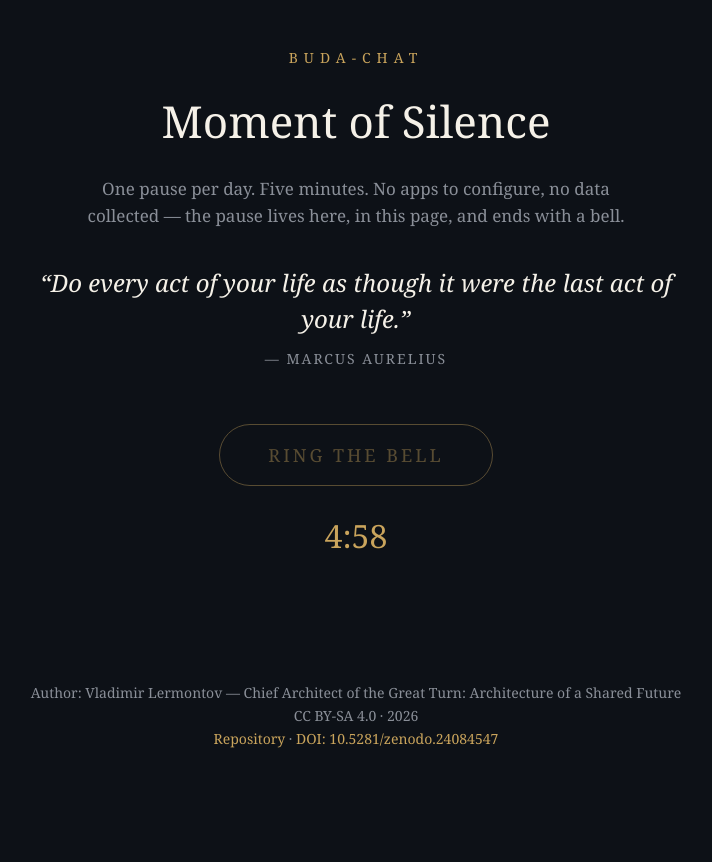
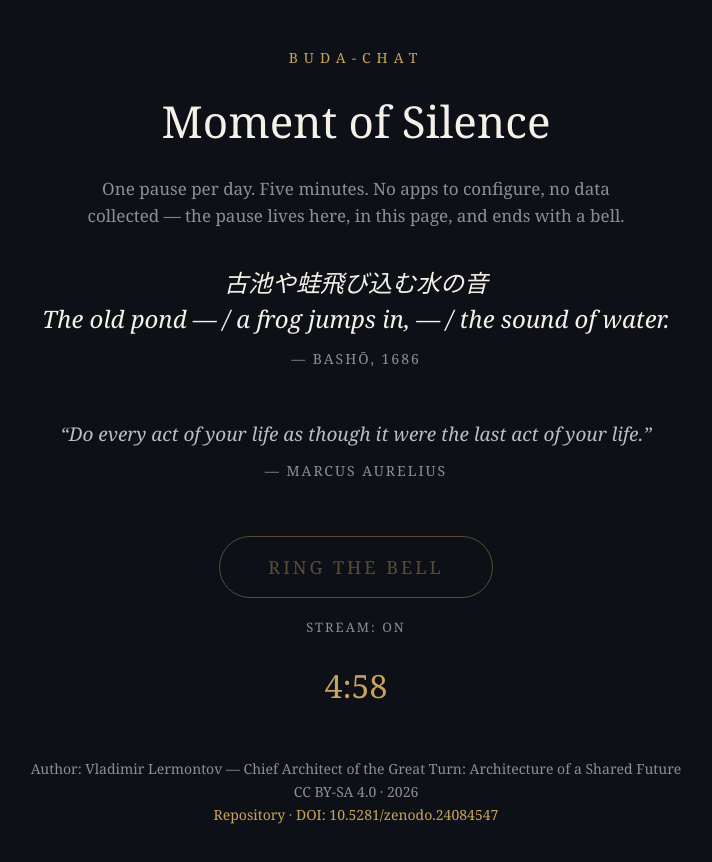
Before and after one commit to tatpremasti-max/buda-chat, a plain HTML site: page index.html in a window 1280 px wide. Both pictures are taken after a click on the button "RING THE BELL". Shown: the whole page, without its empty margins (284-996 px from the left). Before the commit the page ends 800 px from the top, so only its background shows below. Drawn offline with Linux system fonts and the light colour scheme.

Commit message:
Update index.html

```diff
--- a/index.html
+++ b/index.html
@@ -45,13 +45,23 @@
     line-height:1.5;
     margin-bottom:12px;
   }
+  .quote-echo {
+    font-size:19px;
+    font-style:italic;
+    color:#b8bdc7;
+    max-width:640px;
+    line-height:1.5;
+    margin-top:28px;
+    margin-bottom:12px;
+  }
   .author {
     font-size:14px;
     letter-spacing:2px;
     color:#8a8f98;
     text-transform:uppercase;
-    margin-bottom:56px;
+    margin-bottom:24px;
   }
+  .author-last { margin-bottom:56px; }
   #bellBtn {
     background:transparent;
     border:1px solid #c9a45c;
@@ -66,6 +76,18 @@
   }
   #bellBtn:hover:not(:disabled) { background:#c9a45c; color:#0d1117; }
   #bellBtn:disabled { opacity:.4; cursor:default; }
+  #streamBtn {
+    background:transparent;
+    border:none;
+    color:#8a8f98;
+    font-family:inherit;
+    font-size:13px;
+    letter-spacing:2px;
+    margin-top:20px;
+    cursor:pointer;
+    text-transform:uppercase;
+  }
+  #streamBtn:hover { color:#c9a45c; }
   #timer {
     font-size:32px;
     color:#c9a45c;
@@ -89,10 +111,14 @@
 <h1>Moment of Silence</h1>
 <p class="subtitle">One pause per day. Five minutes. No apps to configure, no data collected &mdash; the pause lives here, in this page, and ends with a bell.</p>
 
-<p class="quote">&ldquo;Do every act of your life as though it were the last act of your life.&rdquo;</p>
-<p class="author">&mdash; Marcus Aurelius</p>
+<p class="quote">古池や蛙飛び込む水の音<br>The old pond &mdash; / a frog jumps in, &mdash; / the sound of water.</p>
+<p class="author">&mdash; Bash&#333;, 1686</p>
+
+<p class="quote-echo">&ldquo;Do every act of your life as though it were the last act of your life.&rdquo;</p>
+<p class="author author-last">&mdash; Marcus Aurelius</p>
 
 <button id="bellBtn">RING THE BELL</button>
+<button id="streamBtn">STREAM: ON</button>
 <div id="timer"></div>
 
 <footer>
@@ -108,9 +134,12 @@
 (function(){
   var btn = document.getElementById('bellBtn');
   var timer = document.getElementById('timer');
+  var streamBtn = document.getElementById('streamBtn');
   var audioCtx = null;
   var DURATION = 300;
   var KEY = 'buda_chat_last_ring';
+  var streamGain = null;
+  var streamOn = true;
 
   function ring() {
     try {
@@ -130,6 +159,32 @@
     } catch(e) {}
   }
 
+  function startStream() {
+    try {
+      if (!audioCtx) audioCtx = new (window.AudioContext || window.webkitAudioContext)();
+      if (streamGain) { streamGain.gain.value = 0.05; return; }
+      var size = 2 * audioCtx.sampleRate;
+      var buf = audioCtx.createBuffer(1, size, audioCtx.sampleRate);
+      var d = buf.getChannelData(0);
+      for (var i = 0; i < size; i++) d[i] = Math.random() * 2 - 1;
+      var src = audioCtx.createBufferSource();
+      src.buffer = buf;
+      src.loop = true;
+      var f = audioCtx.createBiquadFilter();
+      f.type = 'lowpass';
+      f.frequency.value = 800;
+      var g = audioCtx.createGain();
+      g.gain.value = 0.05;
+      src.connect(f); f.connect(g); g.connect(audioCtx.destination);
+      src.start();
+      streamGain = g;
+    } catch(e) {}
+  }
+
+  function stopStream() {
+    if (streamGain) streamGain.gain.value = 0;
+  }
+
   function fmt(s) {
     var m = Math.floor(s / 60);
     var r = s % 60;
@@ -137,6 +192,12 @@
   }
 
   function today() { return new Date().toDateString(); }
+
+  streamBtn.addEventListener('click', function(){
+    streamOn = !streamOn;
+    if (streamGain) streamGain.gain.value = streamOn ? 0.05 : 0;
+    streamBtn.textContent = 'STREAM: ' + (streamOn ? 'ON' : 'OFF');
+  });
 
   btn.addEventListener('click', function(){
     var last = localStorage.getItem(KEY);
@@ -148,6 +209,7 @@
     localStorage.setItem(KEY, t);
     btn.disabled = true;
     ring();
+    startStream();
     var left = DURATION;
     timer.textContent = fmt(left);
     var iv = setInterval(function(){
@@ -157,6 +219,7 @@
         timer.textContent = 'The bell has rung. The pause is complete.';
         ring();
         setTimeout(function(){
+          stopStream();
           btn.disabled = false;
           timer.textContent = '';
         }, 4000);
```
